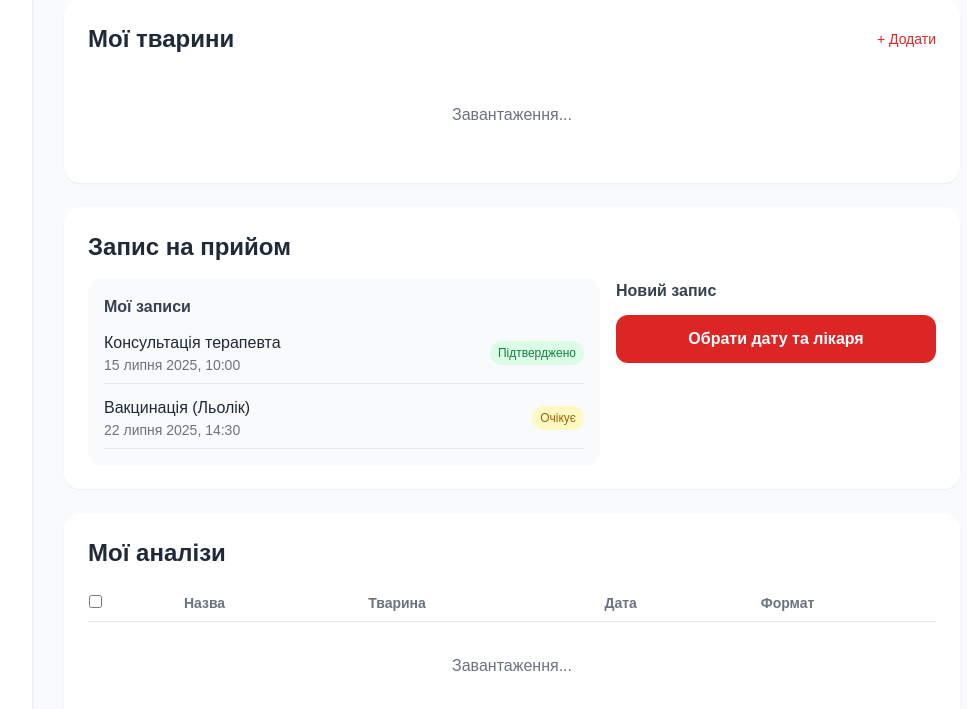
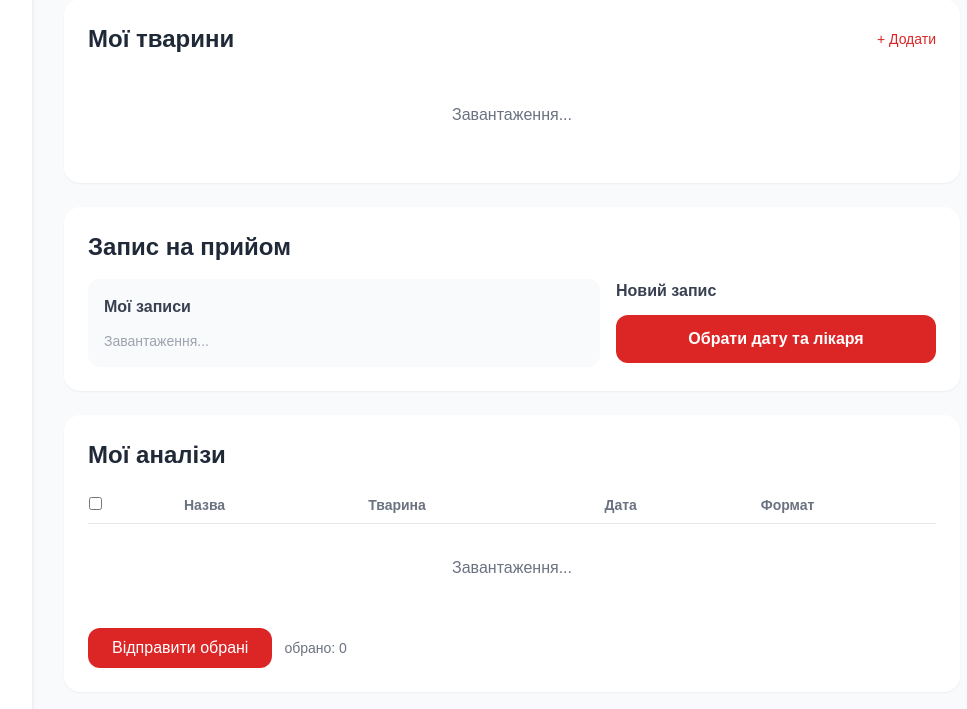
Before and after one commit to Timequeer/vetfufla, a Flask app: template templates/dashboard.html in a window 1280 px wide. Shown: the part 813-1522 px from the top of the page, without its empty margins (224-1191 px from the left). Run offline with Flask 3, Linux system fonts and the light colour scheme; the template is opened without the code that fills it, so the values that code supplies are empty; parts of the project's set-up code (start-up, migrations or seed data) failed here and were passed over; some libraries are stand-ins or nearby versions.

Commit message:
Update dashboard.html

```diff
--- a/templates/dashboard.html
+++ b/templates/dashboard.html
@@ -102,15 +102,8 @@
   <div class="flex flex-col md:flex-row gap-4">
     <div class="flex-1 bg-gray-50 rounded-xl p-4">
       <h3 class="font-semibold text-gray-700 mb-3">Мої записи</h3>
-          <div class="space-y-3">
-            <div class="flex justify-between items-center border-b pb-2">
-              <div><p class="font-medium">Консультація терапевта</p><p class="text-sm text-gray-500">15 липня 2025, 10:00</p></div>
-              <span class="text-xs bg-green-100 text-green-700 px-2 py-1 rounded-full">Підтверджено</span>
-            </div>
-            <div class="flex justify-between items-center border-b pb-2">
-              <div><p class="font-medium">Вакцинація (Льолік)</p><p class="text-sm text-gray-500">22 липня 2025, 14:30</p></div>
-              <span class="text-xs bg-yellow-100 text-yellow-700 px-2 py-1 rounded-full">Очікує</span>
-            </div>
+      <div id="appointmentsList" class="space-y-3">
+        <div class="text-gray-400 text-sm">Завантаження...</div>
       </div>
     </div>
     <div class="md:w-80">
@@ -396,6 +389,28 @@
     }
   });
 
+  fetch('/api/my-appointments')
+  .then(r => r.json())
+  .then(appointments => {
+    const list = document.getElementById('appointmentsList');
+    const future = appointments.filter(a => !a.Executed && a.ЗаписьНаДату);
+    if (!future || future.length === 0) {
+      list.innerHTML = '<p class="text-gray-400 text-sm">Немає запланованих записів</p>';
+    } else {
+      list.innerHTML = future.map(a => {
+        const date = new Date(a.ЗаписьНаДату);
+        const dateStr = date.toLocaleDateString('uk-UA') + ', ' + date.toLocaleTimeString('uk-UA', {hour:'2-digit', minute:'2-digit'});
+        const badge = a.Подтверждено
+          ? '<span class="text-xs bg-green-100 text-green-700 px-2 py-1 rounded-full">Підтверджено</span>'
+          : '<span class="text-xs bg-yellow-100 text-yellow-700 px-2 py-1 rounded-full">Очікує</span>';
+        return `<div class="flex justify-between items-center border-b pb-2">
+          <div><p class="font-medium">${a.Кличка || 'Тварина'}</p><p class="text-sm text-gray-500">${dateStr}</p></div>
+          ${badge}
+        </div>`;
+      }).join('');
+    }
+  });
+
 </script>
 
 {% endblock %}
```
Lines whose indentation alone changed are shown as unchanged.
